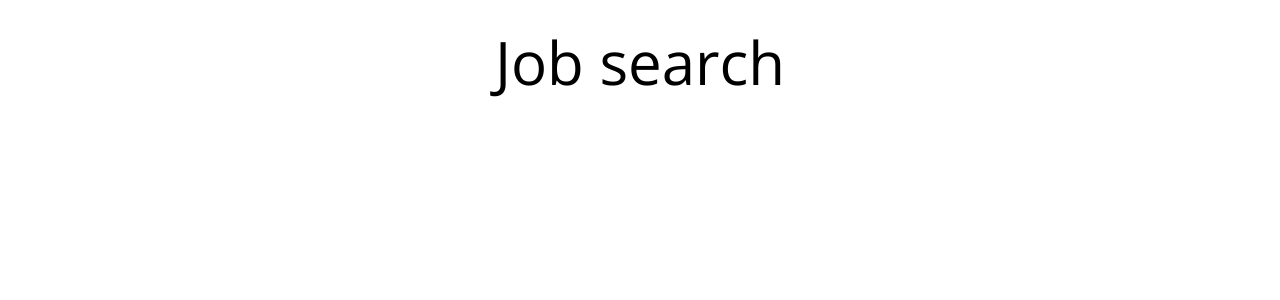
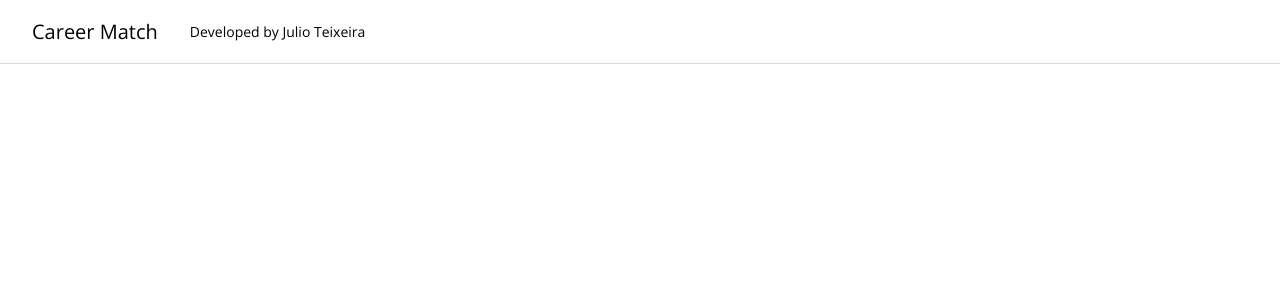
Before and after one commit to JulioCesarTeixeira/job-search-app, a Vue app: page / in a window 1280 px wide. Shown: the top 300 px of the page. Built offline with nearby package versions, Linux system fonts and the light colour scheme.

Commit message:
Setting up first vitest tests

```diff
--- a/src/App.vue
+++ b/src/App.vue
@@ -1,3 +1,14 @@
+<script lang="ts">
+import MainNav from '@/components/MainNav.vue'
+
+export default {
+  name: 'App',
+  components: {
+    MainNav
+  }
+}
+</script>
+
 <template>
-  <h1 class="mt-8 text-center text-6xl">Job search</h1>
+  <MainNav />
 </template>
--- /dev/null
+++ b/src/components/MainNav.vue
@@ -0,0 +1,27 @@
+<template>
+  <header class="w-full text-sm">
+    <div class="fixed top-0 left-0 w-full h-16 bg-white">
+      <div class="flex flex-nowrap h-full border-b border-solid border-brand-gray-100 px-8 mx-auto">
+        <a href="/" class="flex h-full items-center text-xl">{{ company }}</a>
+        <h2 class="ml-8 flex h-full items-center">
+          Developed by {{ author.firstName }} {{ author.lastName }}
+        </h2>
+      </div>
+    </div>
+  </header>
+</template>
+
+<script lang="ts">
+export default {
+  name: 'MainNav',
+  data() {
+    return {
+      company: 'Career Match',
+      author: {
+        firstName: 'Julio',
+        lastName: 'Teixeira'
+      }
+    }
+  }
+}
+</script>
--- /dev/null
+++ b/src/playground.ts
@@ -0,0 +1,7 @@
+export function evenOrOdd(number: number) {
+  if (number % 2 === 0) {
+    return 'Even'
+  } else {
+    return 'Odd'
+  }
+}
--- a/tailwind.config.js
+++ b/tailwind.config.js
@@ -7,6 +7,11 @@
     extend: {
       fontFamily: {
         sans: ['Open Sans', ...defaultTheme.fontFamily.sans]
+      },
+      colors: {
+        'brand-gray-100': '#dadce0',
+        'brand-green-100': '#137333',
+        'brand-blue-100': '#1967d2'
       }
     }
   },
```
Also changed, not shown: 1 other file (tests, documents, lock files or other folders).
